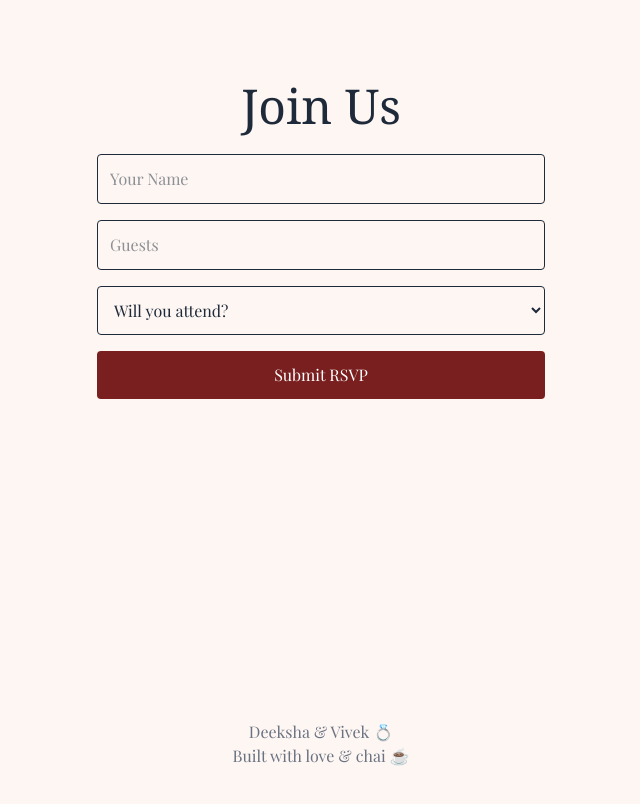
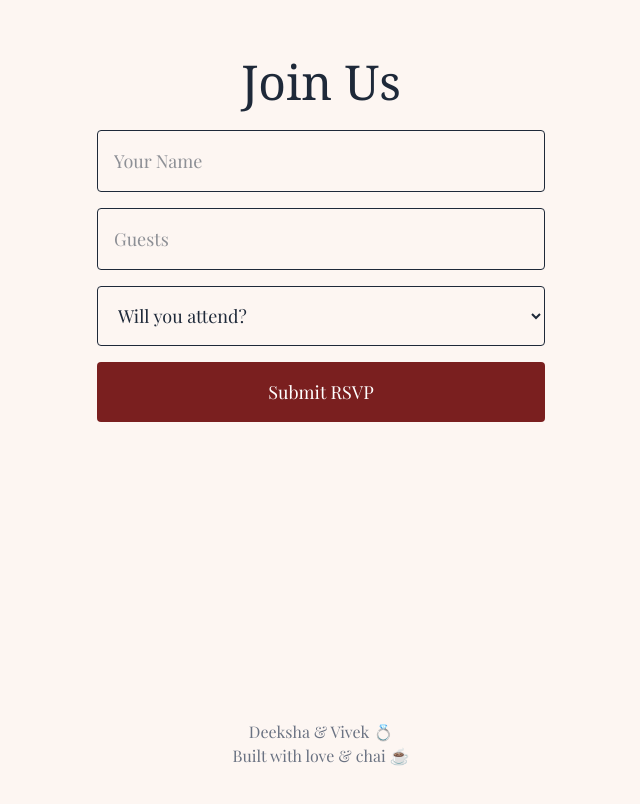
Before and after one commit to vivekyeletoth/deeksha-and-vivek-wedding, a Next.js app: page /celebration in a window 1280 px wide. Shown: the part 2560-3364 px from the top of the page, without its empty margins (319-959 px from the left). Built offline with nearby package versions, Linux system fonts and the light colour scheme; a web font is replaced by a local one.

Commit message:
fixed jsx error final

```diff
--- a/app/celebration/page.tsx
+++ b/app/celebration/page.tsx
@@ -104,19 +104,17 @@ export default function Celebration() {
 
   return (
     <>
+      {" "}
       <audio ref={audioRef} loop>
-        <source src="/music/perfect.mp3" type="audio/mpeg" />
+        {" "}
+        <source src="/music/perfect.mp3" type="audio/mpeg" />{" "}
       </audio>
-
-      {/* MUSIC BUTTON */}
       <button
         onClick={toggleMusic}
         className="fixed bottom-6 right-6 z-50 bg-[#7a1f1f] text-white px-4 py-3 rounded-full shadow-lg"
       >
         {musicPlaying ? "Pause 🎵" : "Play 🎵"}
       </button>
-
-      {/* HEADER */}
       <header className="fixed top-0 w-full z-[100] bg-[#fdf6f2]/95 backdrop-blur-md border-b border-black/10 shadow-sm">
         <div className="max-w-6xl mx-auto flex justify-between px-6 py-4">
           <div className="font-serif text-lg text-[#5a1414]">DV</div>
@@ -150,10 +148,7 @@ export default function Celebration() {
           </nav>
         </div>
       </header>
-
-      {/* MAIN */}
       <main className="bg-[#fdf6f2] text-gray-800 overflow-y-auto scroll-smooth">
-        {/* HERO */}
         <section
           id="home"
           className="min-h-screen flex items-center justify-center text-center px-6 relative overflow-hidden pt-20"
@@ -182,7 +177,6 @@ export default function Celebration() {
               <p className="text-sm tracking-[0.3em] text-[#7a1f1f] uppercase">
                 Save the Date
               </p>
-
               <p className="text-xl md:text-2xl">May 6, 2026 · Austin</p>
             </div>
 
@@ -199,16 +193,13 @@ export default function Celebration() {
           </div>
         </section>
 
-        {/* STORY (FIXED ANIMATION) */}
         <section
           id="story"
           className="min-h-screen flex items-center justify-center px-6"
         >
           <div className="max-w-6xl w-full grid md:grid-cols-2 gap-12 items-center">
-            {/* LEFT: IMAGE SLIDER */}
             <StorySlider />
 
-            {/* RIGHT: TEXT */}
             <div className="space-y-6 text-center md:text-left">
               <p className="text-sm tracking-widest text-[#7a1f1f]">
                 OUR STORY
@@ -259,7 +250,7 @@ export default function Celebration() {
             </div>
           </div>
         </section>
-        {/* DETAILS */}
+
         <section
           id="details"
           className="min-h-screen flex items-center justify-center text-center px-6"
@@ -275,7 +266,6 @@ export default function Celebration() {
           </div>
         </section>
 
-        {/* RSVP */}
         <section
           id="rsvp"
           className="min-h-screen flex items-center justify-center text-center px-6"
@@ -286,25 +276,23 @@ export default function Celebration() {
             {!submitted ? (
               <form onSubmit={handleSubmit} className="space-y-4">
                 <input
-                  className="w-full p-3 → p-4 text-lg"
                   name="name"
                   placeholder="Your Name"
                   required
-                  className="w-full p-3 border rounded"
+                  className="w-full p-4 text-lg border rounded"
                 />
                 <input
-                  className="w-full p-3 → p-4 text-lg"
                   name="guests"
                   type="number"
                   placeholder="Guests"
                   required
-                  className="w-full p-3 border rounded"
+                  className="w-full p-4 text-lg border rounded"
                 />
 
                 <select
                   name="attending"
                   required
-                  className="w-full p-3 border rounded"
+                  className="w-full p-4 text-lg border rounded"
                 >
                   <option value="">Will you attend?</option>
                   <option value="Yes">Yes</option>
@@ -312,9 +300,8 @@ export default function Celebration() {
                 </select>
 
                 <button
-                  className="bg-[#7a1f1f] text-white px-6 py-3 → py-4 text-lg"
                   type="submit"
-                  className="bg-[#7a1f1f] text-white px-6 py-3 w-full rounded"
+                  className="bg-[#7a1f1f] text-white px-6 py-4 text-lg w-full rounded"
                 >
                   Submit RSVP
                 </button>
@@ -327,7 +314,6 @@ export default function Celebration() {
           </div>
         </section>
 
-        {/* FOOTER */}
         <footer className="py-20 text-center text-base text-gray-500">
           <p>Deeksha & Vivek 💍</p>
           <p>Built with love & chai ☕</p>
@@ -345,9 +331,10 @@ function TimeBox({ label, value }: any) {
       transition={{ duration: 0.6 }}
       className="backdrop-blur-md bg-white/40 border border-white/30 shadow-lg rounded-xl px-4 py-3 min-w-[70px]"
     >
+      {" "}
       <div className="text-2xl font-semibold text-[#5a1414]">
-        {String(value).padStart(2, "0")}
-      </div>
+        {String(value).padStart(2, "0")}{" "}
+      </div>{" "}
       <div className="text-xs tracking-widest text-gray-600 mt-1">
         {label.toUpperCase()}
       </div>
@@ -357,19 +344,15 @@ function TimeBox({ label, value }: any) {
 
 function StorySlider() {
   const images = ["/images/1.jpg", "/images/2.jpg", "/images/3.jpg"];
-
   const [current, setCurrent] = useState(0);
 
-  // ⏱ Auto slide
   useEffect(() => {
     const interval = setInterval(() => {
       setCurrent((prev) => (prev + 1) % images.length);
     }, 3000);
-
     return () => clearInterval(interval);
   }, []);
 
-  // 👆 Swipe support
   const [touchStart, setTouchStart] = useState<number | null>(null);
 
   function handleTouchStart(e: any) {
@@ -378,32 +361,25 @@ function StorySlider() {
 
   function handleTouchEnd(e: any) {
     if (touchStart === null) return;
-
     const diff = touchStart - e.changedTouches[0].clientX;
 
-    if (diff > 50) {
-      // swipe left
-      setCurrent((prev) => (prev + 1) % images.length);
-    } else if (diff < -50) {
-      // swipe right
+    if (diff > 50) setCurrent((prev) => (prev + 1) % images.length);
+    else if (diff < -50)
       setCurrent((prev) => (prev === 0 ? images.length - 1 : prev - 1));
-    }
 
     setTouchStart(null);
   }
 
   return (
     <div className="flex flex-col items-center">
-      {/* IMAGE CONTAINER */}
+      {" "}
       <div
         className="relative w-full max-w-md rounded-2xl overflow-hidden"
         onTouchStart={handleTouchStart}
         onTouchEnd={handleTouchEnd}
       >
-        {/* Glow background */}
-        <div className="absolute inset-0 blur-xl opacity-30 bg-[#eac7b5]" />
-
-        {/* Image with soft border */}
+        {" "}
+        <div className="absolute inset-0 blur-xl opacity-30 bg-[#eac7b5]" />{" "}
         <div className="relative border border-[#e8d5c4]/50 rounded-2xl p-1 backdrop-blur-sm shadow-xl">
           <motion.img
             key={current}
@@ -413,11 +389,9 @@ function StorySlider() {
             animate={{ opacity: 1 }}
             transition={{ duration: 0.6 }}
             whileHover={{ scale: 1.05 }}
-          />
-        </div>
+          />{" "}
+        </div>{" "}
       </div>
-
-      {/* DOTS */}
       <div className="flex gap-3 mt-4">
         {images.map((_, index) => (
           <button
```
